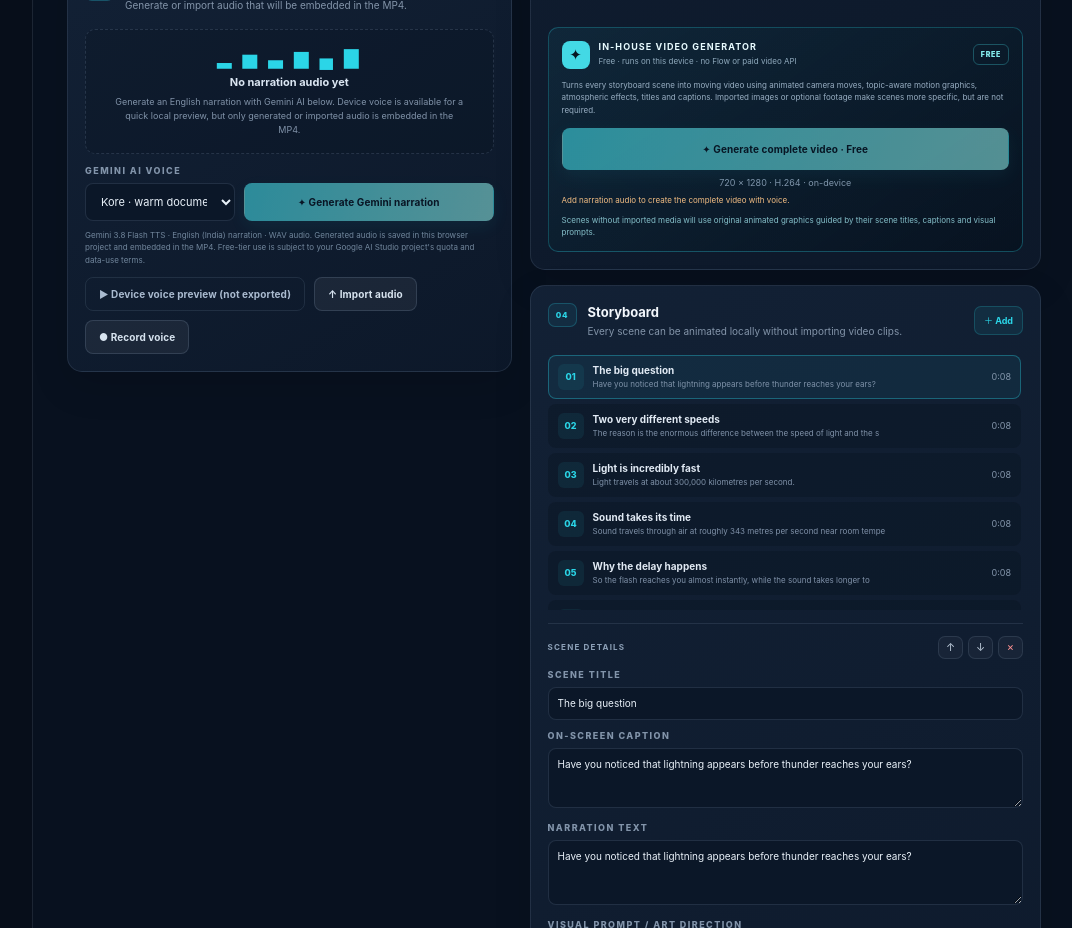
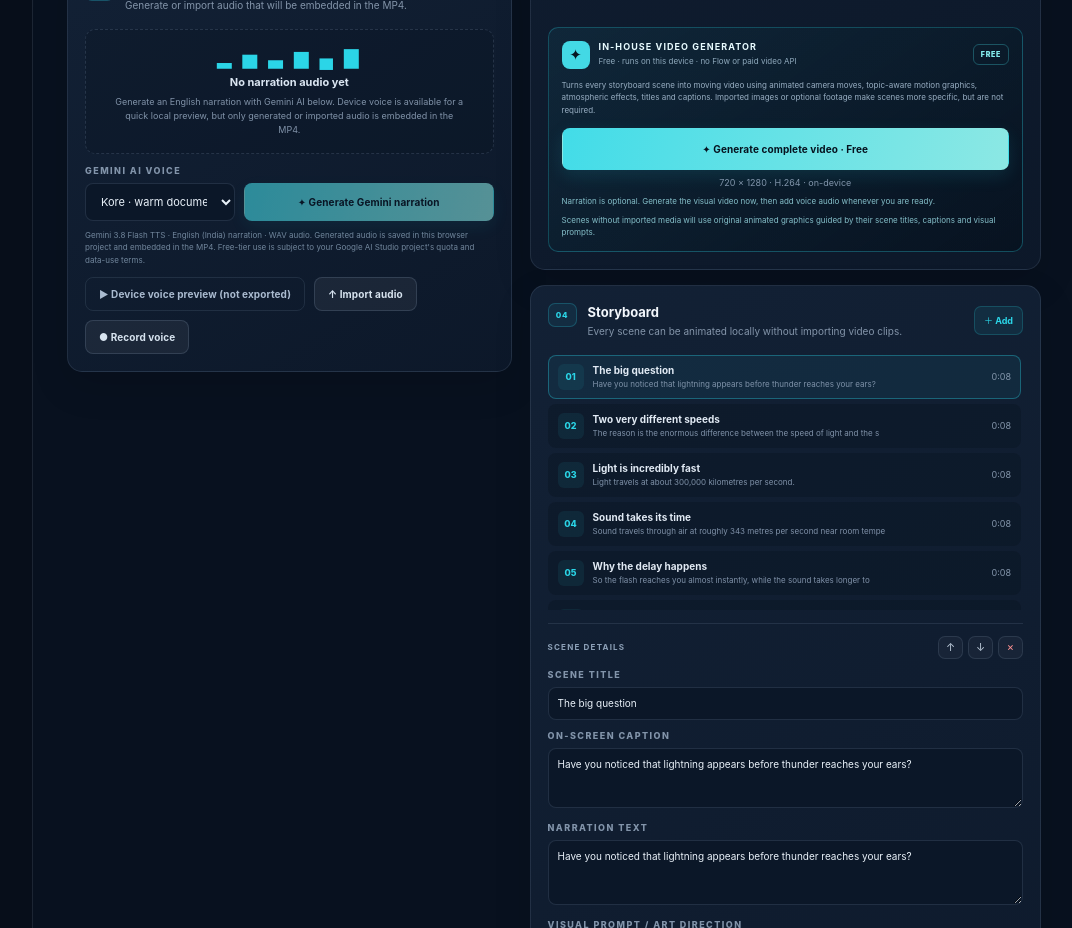
Before and after one commit to narayananagapuri25/VideoMaker, a React (Vite) app: page / in a window 1280 px wide. Shown: the part 1080-2008 px from the top of the page, without its empty margins (205-1277 px from the left). Built offline with nearby package versions, Linux system fonts and the light colour scheme.

Commit message:
Allow video generation without narration audio

```diff
--- a/src/App.tsx
+++ b/src/App.tsx
@@ -448,10 +448,6 @@ export default function App() {
       setNotice("For reliable on-device rendering, keep videos to 80 scenes and 10 minutes or less. Split longer projects into parts.");
       return;
     }
-    if (!project.voiceAudioDataUrl) {
-      setNotice("Add narration audio before generating the full video. Generate Gemini narration, record your voice or import an audio track.");
-      return;
-    }
     const unverifiedAssets = getUnverifiedSceneMedia(project.scenes);
     if (unverifiedAssets.length) {
       setNotice("Confirm usage rights for imported artwork or footage in: " + unverifiedAssets.join(", ") + ".");
@@ -721,10 +717,10 @@ export default function App() {
                       <span className="inhouse-free-tag">FREE</span>
                     </div>
                     <p>Turns every storyboard scene into moving video using animated camera moves, topic-aware motion graphics, atmospheric effects, titles and captions. Imported images or optional footage make scenes more specific, but are not required.</p>
-                    <button className="button button-primary export-button" onClick={handleExport} disabled={isRendering || !project.scenes.length || !storyboardInSync || !project.voiceAudioDataUrl || getUnverifiedSceneMedia(project.scenes).length > 0}>{isRendering ? <><span className="spinner" /> Generating video…</> : "✦ Generate complete video · Free"}</button>
+                    <button className="button button-primary export-button" onClick={handleExport} disabled={isRendering || !project.scenes.length || !storyboardInSync || getUnverifiedSceneMedia(project.scenes).length > 0}>{isRendering ? <><span className="spinner" /> Generating video…</> : "✦ Generate complete video · Free"}</button>
                     <span className="export-spec">{project.aspectRatio === "9:16" ? "720 × 1280" : "1280 × 720"} · H.264 · on-device</span>
                     {!storyboardInSync && <small className="export-blocked-note">Rebuild the storyboard before generating video.</small>}
-                    {!project.voiceAudioDataUrl && <small className="export-blocked-note">Add narration audio to create the complete video with voice.</small>}
+                    {!project.voiceAudioDataUrl && <small className="inhouse-hint">Narration is optional. Generate the visual video now, then add voice audio whenever you are ready.</small>}
                     {getUnverifiedSceneMedia(project.scenes).length > 0 && <small className="export-blocked-note">Confirm usage rights for imported artwork or footage before generation.</small>}
                     {project.scenes.some((scene) => getSceneVisualMode(scene) === "procedural-motion") && <small className="inhouse-hint">Scenes without imported media will use original animated graphics guided by their scene titles, captions and visual prompts.</small>}
                   </div>
```
